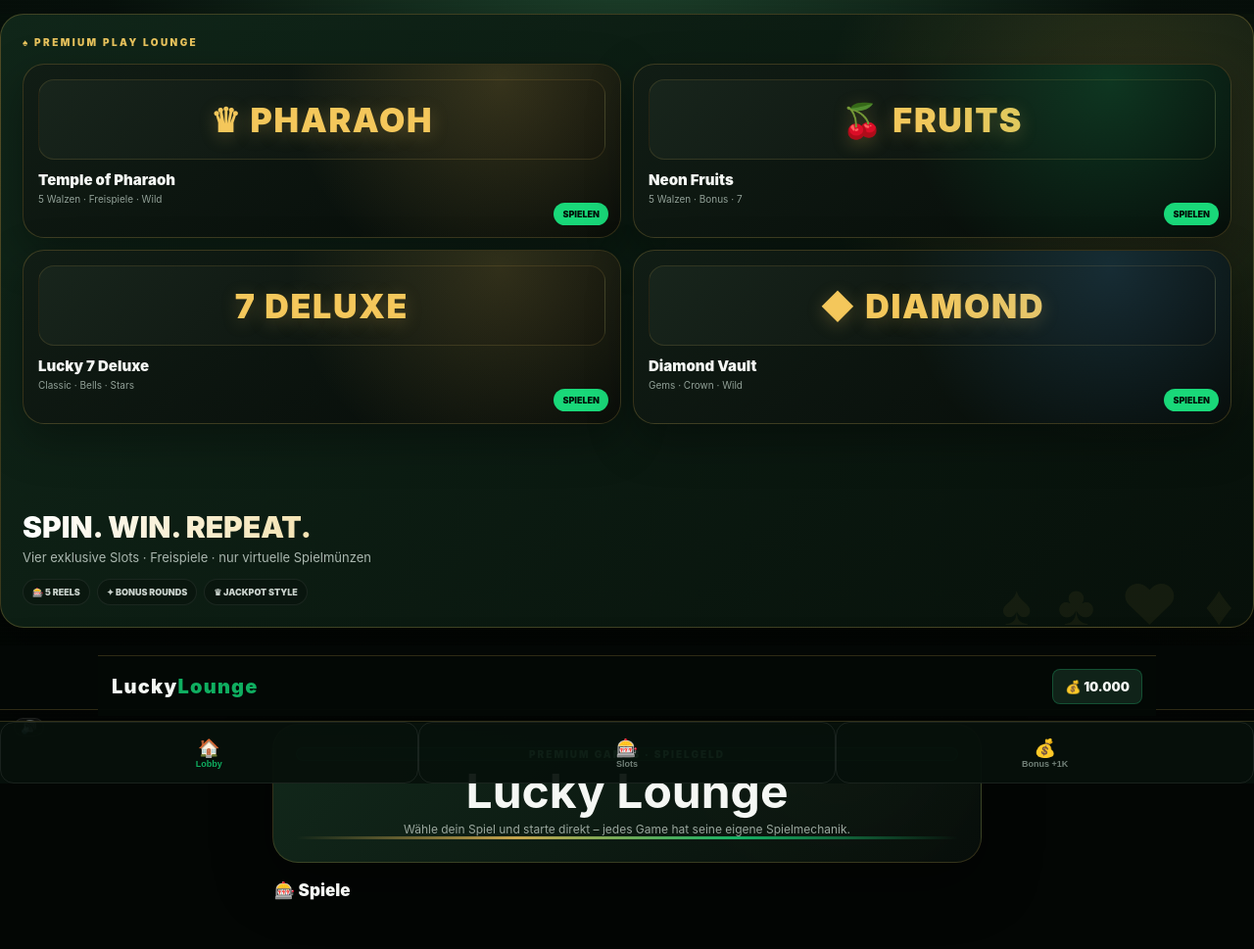
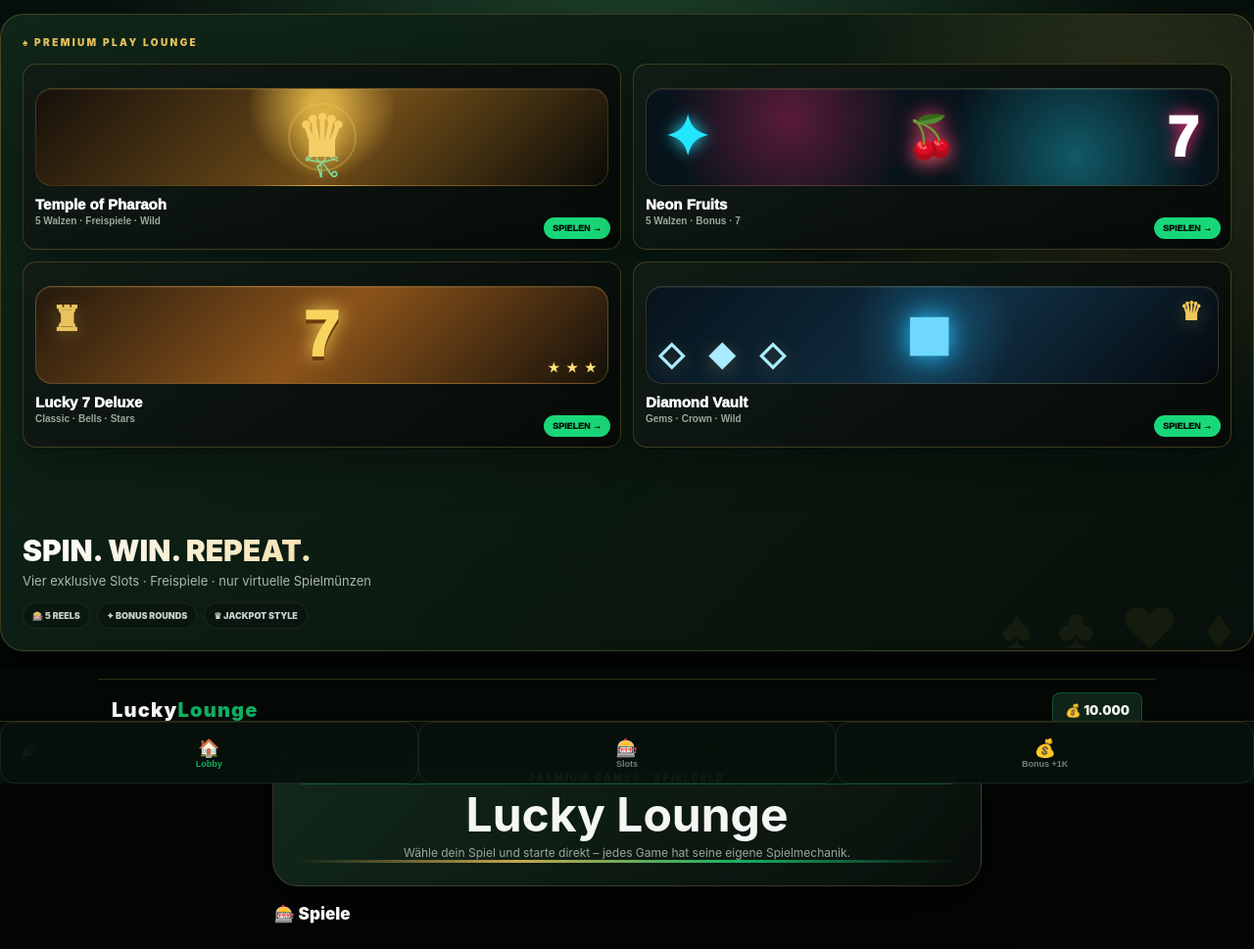
Before and after one commit to Luis64738/Slot, a plain HTML site: page index.html in a window 1280 px wide. Shown: the top 969 px of the page at 98% size. Drawn offline with Linux system fonts and the light colour scheme.

Commit message:
Add files via upload

```diff
--- a/index.html
+++ b/index.html
@@ -172,37 +172,51 @@ input,select{
 }
 @media(max-width:420px){.casino-games{gap:9px}.casino-game{padding:12px;min-height:165px}.game-art{height:72px;font-size:28px}}
 </style>
+
+<style id="working-game-lobby">
+.casino-games{display:grid;grid-template-columns:1fr 1fr;gap:12px;margin:16px 0 90px}
+.casino-game{display:block;width:100%;text-align:left;position:relative;overflow:hidden;min-height:190px;padding:12px;border-radius:22px;
+border:1px solid rgba(244,199,91,.22)!important;background:linear-gradient(145deg,#111c15,#060a08)!important;color:#fff!important;
+box-shadow:0 16px 45px rgba(0,0,0,.35);cursor:pointer;-webkit-tap-highlight-color:transparent}
+.casino-game:active{transform:scale(.97)!important}
+.game-art{height:100px;border-radius:17px;position:relative;overflow:hidden;display:flex;align-items:center;justify-content:center;
+border:1px solid rgba(244,199,91,.18);box-shadow:inset 0 1px rgba(255,255,255,.08)}
+.pharaoh-art{background:radial-gradient(circle at 50% 15%,#d9ad45 0 4%,transparent 25%),linear-gradient(135deg,#15100a,#6f4c18 55%,#0a0b08)}
+.art-temple{font-size:58px;color:#f5ce68;text-shadow:0 0 25px #e6b83f;z-index:2}.art-eye{position:absolute;bottom:5px;font-size:28px;color:#78dca2}.art-sun{position:absolute;width:70px;height:70px;border-radius:50%;border:2px solid #f4c75b;opacity:.3}
+.neon-art{background:radial-gradient(circle at 25% 30%,#ff2b7b55,transparent 28%),radial-gradient(circle at 75% 70%,#23e6ff55,transparent 30%),#07131a}
+.neon-fruit{font-size:42px;filter:drop-shadow(0 0 10px #ff2b7b);z-index:2}.neon-star{font-size:55px;color:#23e6ff;text-shadow:0 0 16px #23e6ff;position:absolute;left:18px}.neon-seven{font-size:58px;font-weight:1000;color:#fff;text-shadow:0 0 16px #ff2b7b;position:absolute;right:18px}
+.retro-art{background:linear-gradient(135deg,#23190d,#8c541a 50%,#15100a);border-color:#d5a64755}
+.retro-seven{font-size:65px;font-weight:1000;color:#f7d45e;text-shadow:0 4px 0 #6b3d0d,0 0 18px #f7d45e}.retro-bell{font-size:35px;color:#e8c35d;position:absolute;left:15px;top:13px}.retro-stars{position:absolute;right:10px;bottom:8px;color:#ffe17a;font-size:13px}
+.gems-art{background:radial-gradient(circle at 50% 45%,#28bfff44,transparent 28%),linear-gradient(135deg,#07131c,#102e42 55%,#05090d)}
+.gem-big{font-size:68px;color:#6ed8ff;text-shadow:0 0 24px #28bfff;transform:rotate(45deg)}.gem-small{position:absolute;bottom:10px;left:12px;color:#a9ecff;letter-spacing:8px}.vault-crown{position:absolute;right:14px;top:10px;color:#f4c75b;font-size:26px}
+.game-name{font-size:15px;font-weight:950;margin-top:10px}.game-meta{font-size:10px;color:#9aa79e;margin-top:3px}.play-pill{position:absolute;right:10px;bottom:10px;padding:6px 9px;border-radius:999px;background:#19d879;color:#031009;font-size:9px;font-weight:950}
+@media(max-width:420px){.casino-games{gap:9px}.casino-game{min-height:178px;padding:10px}.game-art{height:90px}}
+</style>
 </head>
 <body>
 
 <div class="casino-banner" id="casinoBanner">
   <div class="casino-banner-kicker">♠ PREMIUM PLAY LOUNGE</div>
+
 <section class="casino-games" id="casinoGames">
-  <article class="casino-game" style="--glow:rgba(244,199,91,.18)" data-game="pharaoh">
-    <div class="game-art">♛ PHARAOH</div>
-    <div class="game-name">Temple of Pharaoh</div>
-    <div class="game-meta">5 Walzen · Freispiele · Wild</div>
-    <span class="play-pill">SPIELEN</span>
-  </article>
-  <article class="casino-game" style="--glow:rgba(25,216,121,.18)" data-game="neon">
-    <div class="game-art">🍒 FRUITS</div>
-    <div class="game-name">Neon Fruits</div>
-    <div class="game-meta">5 Walzen · Bonus · 7</div>
-    <span class="play-pill">SPIELEN</span>
-  </article>
-  <article class="casino-game" style="--glow:rgba(244,199,91,.16)" data-game="retro">
-    <div class="game-art">7 DELUXE</div>
-    <div class="game-name">Lucky 7 Deluxe</div>
-    <div class="game-meta">Classic · Bells · Stars</div>
-    <span class="play-pill">SPIELEN</span>
-  </article>
-  <article class="casino-game" style="--glow:rgba(80,180,255,.16)" data-game="gems">
-    <div class="game-art">◆ DIAMOND</div>
-    <div class="game-name">Diamond Vault</div>
-    <div class="game-meta">Gems · Crown · Wild</div>
-    <span class="play-pill">SPIELEN</span>
-  </article>
+  <button class="casino-game" type="button" data-game="pharaoh">
+    <div class="game-art pharaoh-art"><div class="art-sun"></div><div class="art-temple">♛</div><div class="art-eye">𓂀</div></div>
+    <div class="game-name">Temple of Pharaoh</div><div class="game-meta">5 Walzen · Freispiele · Wild</div><span class="play-pill">SPIELEN →</span>
+  </button>
+  <button class="casino-game" type="button" data-game="neon">
+    <div class="game-art neon-art"><div class="neon-fruit">🍒</div><div class="neon-star">✦</div><div class="neon-seven">7</div></div>
+    <div class="game-name">Neon Fruits</div><div class="game-meta">5 Walzen · Bonus · 7</div><span class="play-pill">SPIELEN →</span>
+  </button>
+  <button class="casino-game" type="button" data-game="retro">
+    <div class="game-art retro-art"><div class="retro-seven">7</div><div class="retro-bell">♜</div><div class="retro-stars">★ ★ ★</div></div>
+    <div class="game-name">Lucky 7 Deluxe</div><div class="game-meta">Classic · Bells · Stars</div><span class="play-pill">SPIELEN →</span>
+  </button>
+  <button class="casino-game" type="button" data-game="gems">
+    <div class="game-art gems-art"><div class="gem-big">◆</div><div class="gem-small">◇ ◆ ◇</div><div class="vault-crown">♛</div></div>
+    <div class="game-name">Diamond Vault</div><div class="game-meta">Gems · Crown · Wild</div><span class="play-pill">SPIELEN →</span>
+  </button>
 </section>
+
 
   <div class="casino-banner-title">SPIN. WIN. REPEAT.</div>
   <div class="casino-banner-sub">Vier exklusive Slots · Freispiele · nur virtuelle Spielmünzen</div>
```
